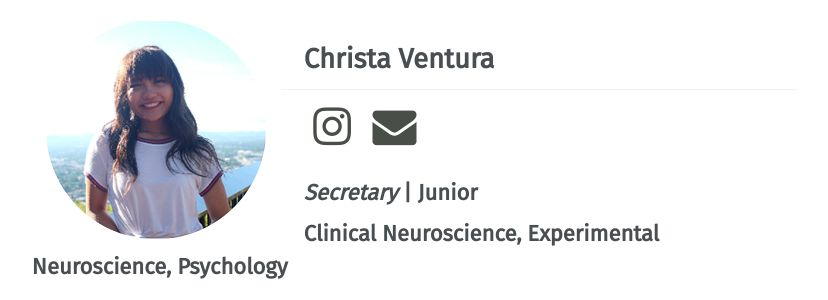
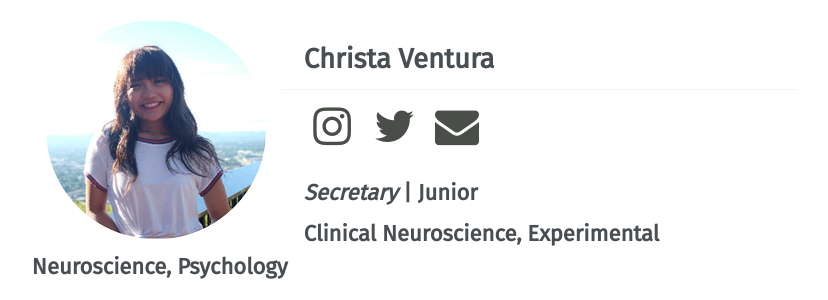
Before and after one commit to vtfasa/vtfasa.github.io, a Jekyll site: the page built from _pages/officers/eboard.md, in a window 1280 px wide. Shown: the part 2704-3004 px from the top of the page, without its empty margins (252-1080 px from the left). Built offline with Jekyll 4.4.1, drawn with Linux system fonts in a browser that asks for light colours; some web fonts are replaced.

Commit message:
Update eboard.md

```diff
--- a/_pages/officers/eboard.md
+++ b/_pages/officers/eboard.md
@@ -81,6 +81,7 @@ permalink: /officers/eboard/
 ![image-left]({{ "/assets/images/officers/small/christaCircle.png" | absolute_url }}){: .align-left}
 ## Christa Ventura
 <a href="https://www.instagram.com/itsaceventura/" style="margin: 0; padding: 0"><i class="fa fa-2x fa-fw fa-instagram" style="color: #494e48"></i></a>
+<a href="https://twitter.com/ChristaVentura" style="color: #494e48"><i class="fa fa-2x fa-fw fa-twitter"></i></a>
 <a href="mailto:vchris14@vt.edu" style="margin: 0; padding: 0"><i class="fa fa-2x fa-fw fa-envelope" style="color: #494e48"></i></a>
 <h3 style="margin-top: 0"><em>Secretary</em> | Junior</h3>
 **Clinical Neuroscience, Experimental Neuroscience, Psychology**
```
